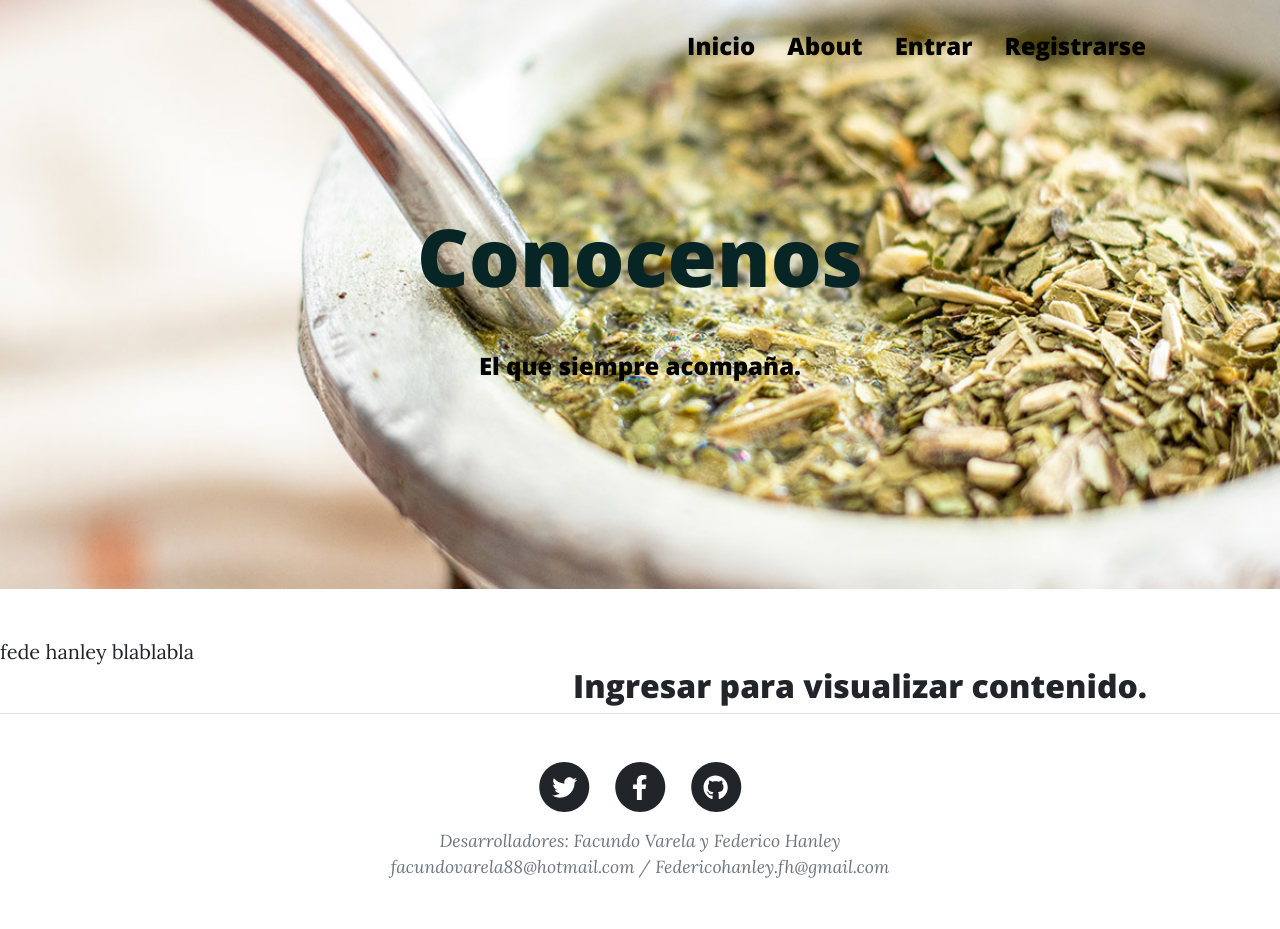
After one commit to facundovarela99/ProyectoFinal-Varela, a Django app: page /about/ in a window 1280 px wide. The commit adds this page. Run offline with Django 4.2, Linux system fonts and the light colour scheme; some libraries are stand-ins or nearby versions.

Commit message:
boton about y template creado

```diff
--- /dev/null
+++ b/AppPrueba/templates/AppPrueba/about.html
@@ -0,0 +1,12 @@
+{% extends 'AppPrueba/index.html' %}
+
+{% load static %}
+
+{% block titulo %}
+<h1 class="mb-5" style="color:rgb(7, 37, 37)">Conocenos</h1>
+{% endblock %}
+
+{% block contenido_que_cambia %}
+fede hanley blablabla
+
+{% endblock %}
--- a/AppPrueba/templates/AppPrueba/index.html
+++ b/AppPrueba/templates/AppPrueba/index.html
@@ -35,7 +35,7 @@
                         <li class="nav-item"><h4><a style="color:black" class="nav-link px-lg-3 py-3 py-lg-4" href="{% url 'inicio' %}">Inicio</a></h4></li>
                         <li class="nav-item"><h4><a style="color:black" class="nav-link px-lg-3 py-3 py-lg-4" href="{% url 'yerbas_listar' %}">Yerbas</a></h4></li>
                         <li class="nav-item"><h4><a style="color:black" class="nav-link px-lg-3 py-3 py-lg-4" href="{% url 'mates_listar' %}">Mates</a></h4></li>
-                        <li class="nav-item"><h4><a style="color:black" class="nav-link px-lg-3 py-3 py-lg-4" href="about.html">About</a></h4></li>
+                        <li class="nav-item"><h4><a style="color:black" class="nav-link px-lg-3 py-3 py-lg-4" href="{% url 'about' %}">About</a></h4></li>
 
                         <li class="nav-item"><h4><a style="color:black" class="nav-link px-lg-3 py-3 py-lg-4" href="contact.html">Contact</a></h4></li>
                         <li class="nav-item"><h4><a style="color:black" class="nav-link px-lg-3 py-3 py-lg-4"href="{% url 'editarPerfil' %}"</a>Hola {{ user.username }}</a></h4></li>
@@ -48,7 +48,7 @@
 
                         {% else %}
                         <li class="nav-item"><h4><a style="color:black" class="nav-link px-lg-3 py-3 py-lg-4" href="{% url 'inicio' %}">Inicio</a></h4></li>
-                        <li class="nav-item"><h4><a style="color:black" class="nav-link px-lg-3 py-3 py-lg-4" href="about.html">About</a></h4></li>
+                        <li class="nav-item"><h4><a style="color:black" class="nav-link px-lg-3 py-3 py-lg-4" href="{% url 'about' %}">About</a></h4></li>
                         <li class="nav-item"><h4><a style="color:black" class="nav-link px-lg-3 py-3 py-lg-4" href="{% url 'login' %}">Entrar</a></h4></li>
                         <li class="nav-item"><h4><a style="color:black" class="nav-link px-lg-3 py-3 py-lg-4" href="{% url 'register' %}">Registrarse</a></h4></li>
 
@@ -103,6 +103,7 @@
                             <h2 class="post-title">El día no comienza bien, sin un buen mate con yerba de ayer</h2>
 
                         </a>
+
                         <p class="post-meta">
                             Posted by
                             <a>Facu Varela</a>
--- a/AppPrueba/urls.py
+++ b/AppPrueba/urls.py
@@ -8,6 +8,7 @@
     path('yerbas/', yerbasSAPE, name = 'yerbas'),
     path('proveedor/', proveedor, name = 'proveedor'),
     path('mates/', mates, name = 'mates'),
+    path('about/', about, name = 'about'),
 
     #yerbas
     path('leeryerbas/', leeryerbas, name = 'leeryerbas'),
--- a/AppPrueba/views.py
+++ b/AppPrueba/views.py
@@ -12,9 +12,8 @@
 def inicio(request):
     return render (request, 'AppPrueba/inicio.html', {'avatar':obtenerAvatar(request)})
 
-"""def about(request):
-    return render(request, 'AppPrueba/about.html')""" #pendiente
-
+def about(request):
+    return render (request, 'AppPrueba/about.html')
 
 #####YERBA#####
 @login_required
```
Also changed, not shown: db.sqlite3.
